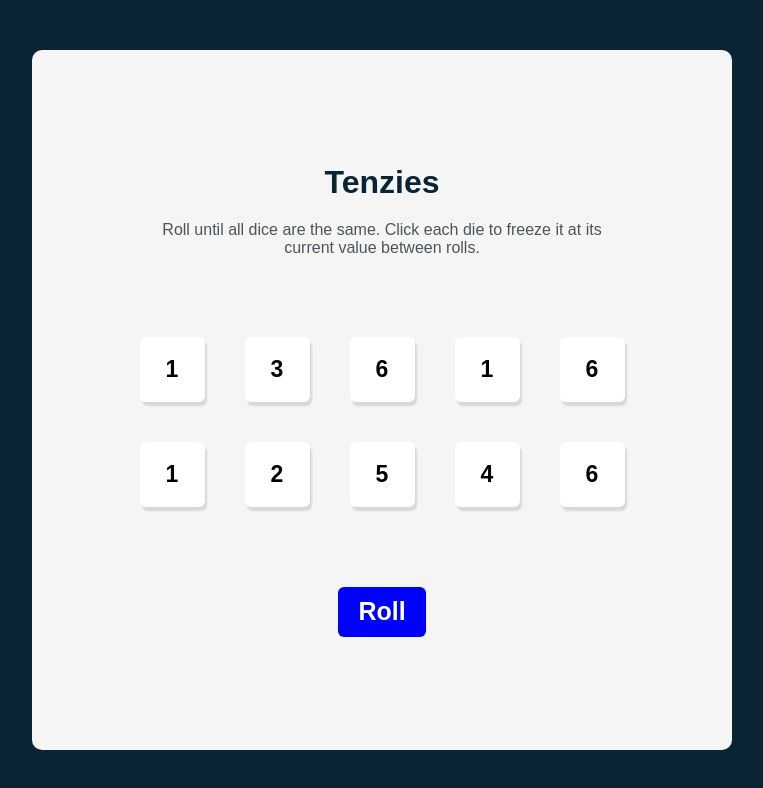
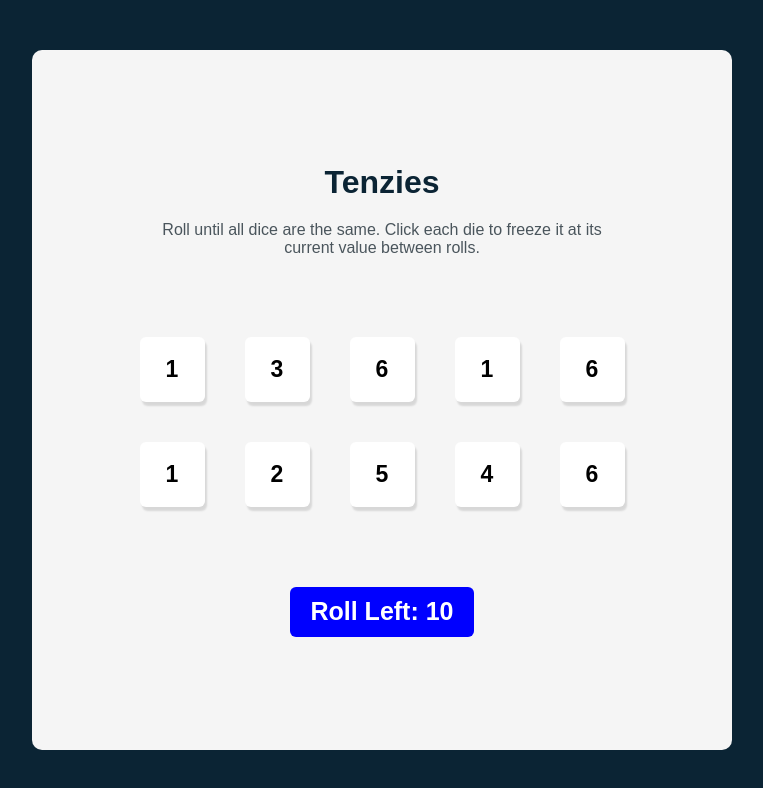
Before and after one commit to Gaurav-mgr/Tenzies, a React (Vite) app: page / in a window 1280 px wide. Shown: the top 788 px of the page, without its empty margins (258-1021 px from the left). Built offline with nearby package versions, Linux system fonts and the light colour scheme.

Commit message:
added the losing logic in the game

```diff
--- a/src/components/App/App.jsx
+++ b/src/components/App/App.jsx
@@ -2,19 +2,20 @@ import { useState, useEffect, useRef } from 'react'
 import './App.css'
 import {nanoid} from "nanoid"
 
+import Header from '../Header/Header'
 import Dices from '../Dices/Dices'
 import Button from '../Button/Button'
 import Confetti from 'react-confetti'
 import Loading from '../preloader/Loading'
 
 function App() {
-
+  const [msg, setMsg] = useState("")
+  const [loseCount, setLoseCount] = useState(10)
 
   //tenzie app start
-
   const [btnValue, setBtnValue] = useState("Roll")
 
-  //generate dice numbers object
+  //generate random dice numbers as an object
   function generateAllNewDice(){
     return new Array(10).fill().map(()=>(
       {value: Math.ceil(Math.random()*6),
@@ -25,21 +26,38 @@ function App() {
 
   const [dieValue, setDieValue] = useState(() => generateAllNewDice())
 
+  //game winning and losing conditions
   const gameWon =
     dieValue.every(die => die.isHeld) &&
     dieValue.every(die=>die.value === dieValue[0].value)
 
+  const gameLose = loseCount === 0 && !gameWon
+
+  function reduceLife(){
+    if (gameWon || gameLose) {
+      setLoseCount(10) // Reset lives to 10 when starting a new game!
+    } else {
+      setLoseCount(prevLife => prevLife > 0 ? prevLife - 1 : 0) // Prevents going negative
+    }
+  }
+
   useEffect(()=>{
     if(gameWon){
+      setMsg("Congratulations! You Won.")
+      setBtnValue("New Game")
+    }else if(gameLose){
+      setMsg("Game Over! You Lose.")
       setBtnValue("New Game")
     }else{
       setBtnValue("Roll")
     }
-  },[gameWon])
+  },[gameWon, gameLose])
 
 
-  //hold value function
+  //function to toggle between isHeld and !isHeld of die when clicked
   function holdValue(id){
+    if(gameWon || gameLose ) return
+
     setDieValue(oldDice => oldDice.map(die => (
        die.id === id ? {...die, isHeld: !die.isHeld} : die
     )))
@@ -56,8 +74,9 @@ function App() {
     />
   )
 
+  //function to change the random value in the dices
   function changeDiceValue(){
-    if(!gameWon){
+    if(!gameWon && !gameLose){
       setDieValue(oldValue => oldValue.map(die =>
       (
         die.isHeld ?
@@ -66,18 +85,19 @@ function App() {
       )
       ))
     }else{
+      setMsg("")
       setDieValue(generateAllNewDice())
     }
   }
 
-  //chage focus to new game button once gameWon
+  //chage focus to new game button once gameWon or gameLose
   const buttonRef = useRef(null)
 
   useEffect(() => {
-    if(gameWon && buttonRef.current){
+    if(gameWon && buttonRef.current || gameLose && buttonRef.current){
       buttonRef.current.focus()
     }
-  },[gameWon])
+  },[gameWon, gameLose])
 
 
   return (
@@ -86,20 +106,27 @@ function App() {
     {gameWon && <Confetti />}
     <div aria-live="polite" className="sr-only">
       {gameWon && <p>Congratulation! You won! Press New Game to start again</p>}
+      {gameLose && <p>Game Over! Better luck next time</p>}
     </div>
       <div className="GameContainer">
 
         <div className="header-container">
-          <h1 className="title">Tenzies</h1>
-          <p className="instructions">Roll until all dice are the same. Click each die to freeze it at its current value between rolls.</p>
+          <Header message={msg} gameWon = {gameWon} gameLose={gameLose}/>
         </div>
 
-        <div className="dices">
+        <div className="dices" disabled={gameWon, gameLose}>
           {dieElements}
         </div>
 
         <div className="Button">
-          <Button buttonRef={buttonRef} generateNewDice={changeDiceValue} btnValue={btnValue} />
+          <Button
+            buttonRef={buttonRef}
+            generateNewDice={changeDiceValue}
+            btnValue={btnValue}
+            rollLeft={loseCount}
+            gameWon = {gameWon}
+            Life = {reduceLife}
+          />
         </div>
       </div>
     </>
--- a/src/components/Button/Button.jsx
+++ b/src/components/Button/Button.jsx
@@ -1,10 +1,14 @@
 import "./Button.css"
 
-export default function Button({btnValue, generateNewDice, buttonRef}){
+export default function Button({btnValue, generateNewDice, buttonRef, rollLeft, gameWon, Life}){
+  function handleClick(){
+    generateNewDice();
+    Life();
+  }
   return(
     <>
-      <button ref={buttonRef} className="RollDice" onClick={generateNewDice}>
-        <p>{btnValue}</p>
+      <button ref={buttonRef} className="RollDice" onClick={handleClick}>
+        <p>{btnValue}{!gameWon && rollLeft != 0 ? ` Left: ${rollLeft}`: ""}</p>
       </button>
     </>
   )
--- /dev/null
+++ b/src/components/Header/Header.jsx
@@ -0,0 +1,11 @@
+export default function Header({message, gameWon, gameLose}){
+  const style = {
+    color: gameWon ? "Lime" : gameLose ? "Red" : "#0b2434"
+  }
+  return(
+    <>
+      <h1 className="title" style={style}>{ message.length > 0 ? message : "Tenzies"}</h1>
+      <p className="instructions">Roll until all dice are the same. Click each die to freeze it at its current value between rolls.</p>
+    </>
+  )
+}
```
